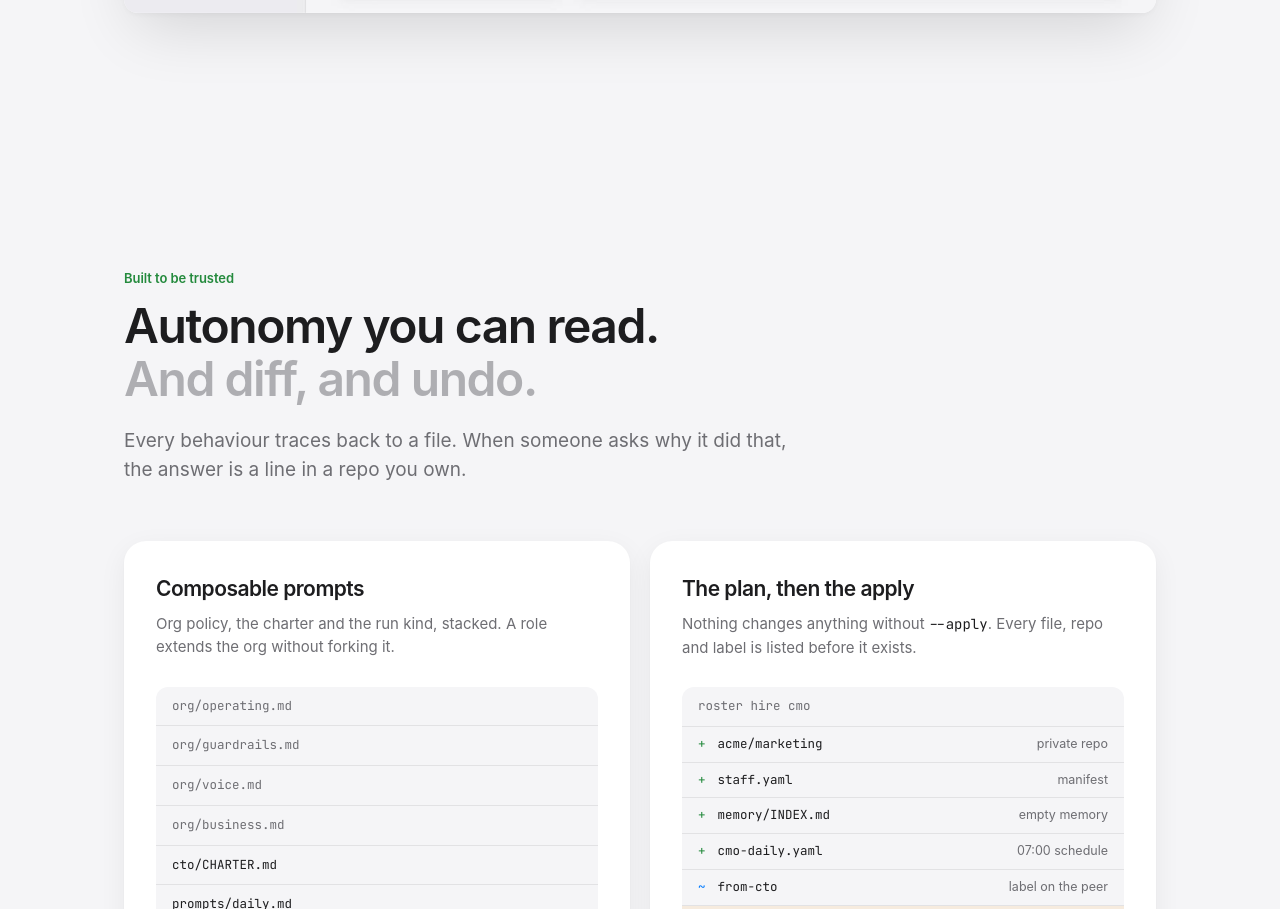
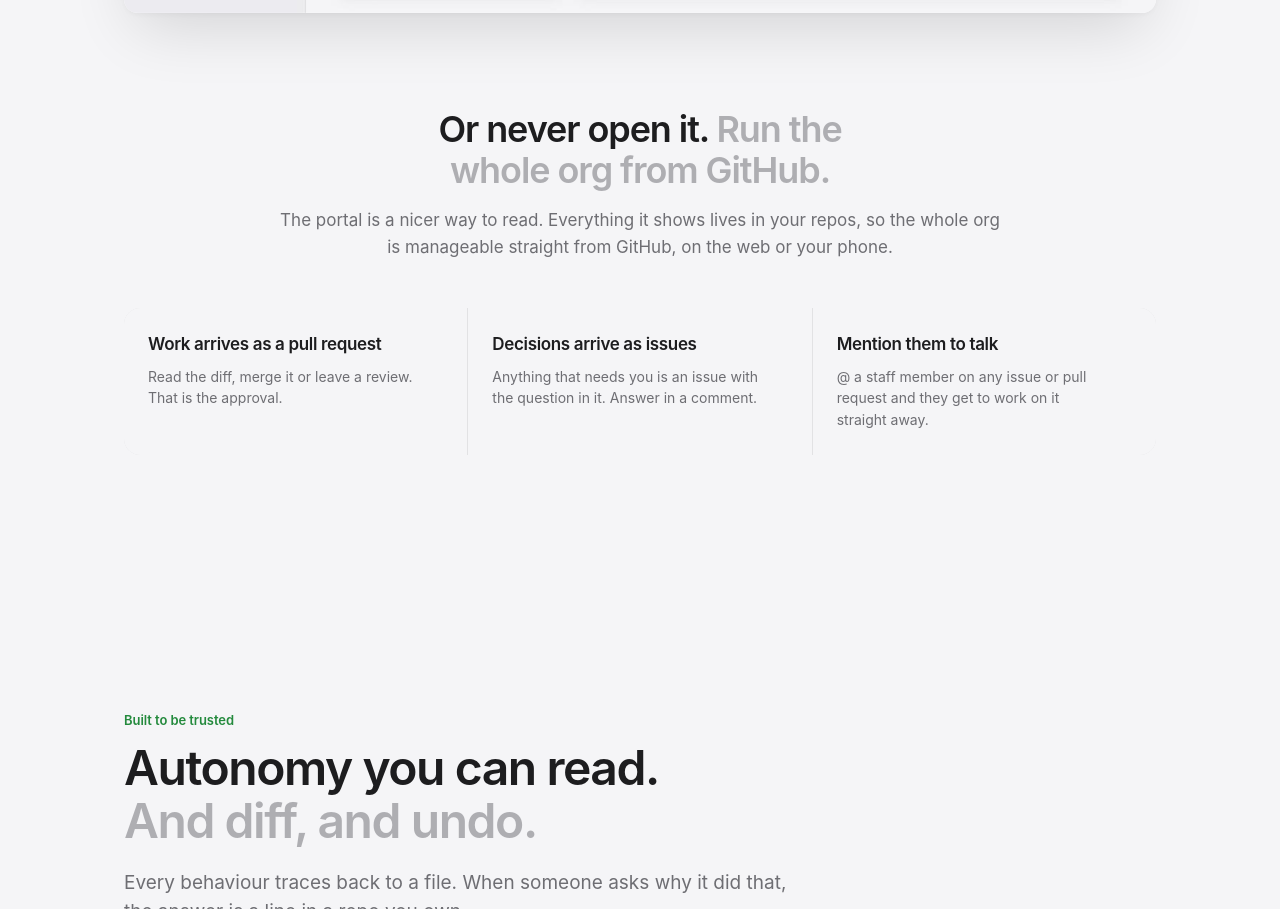
Before and after one commit to Nano-Collective/roster, a Next.js app in the folder website/: page / in a window 1280 px wide. Shown: the part 4295-5204 px from the top of the page. Built offline with nearby package versions, Linux system fonts and the light colour scheme.

Commit message:
docs(website): the portal is optional, the whole org runs from GitHub

```diff
--- a/website/src/components/Showcase.tsx
+++ b/website/src/components/Showcase.tsx
@@ -3,6 +3,21 @@
 import { useState } from "react";
 import { Reveal } from "./Reveal";
 import { Section, SectionHead, Soft } from "./Section";
+
+const onGithub = [
+  {
+    title: "Work arrives as a pull request",
+    body: "Read the diff, merge it or leave a review. That is the approval.",
+  },
+  {
+    title: "Decisions arrive as issues",
+    body: "Anything that needs you is an issue with the question in it. Answer in a comment.",
+  },
+  {
+    title: "Mention them to talk",
+    body: "@ a staff member on any issue or pull request and they get to work on it straight away.",
+  },
+];
 
 const screens: { label: string; body: string; src: string; dark?: string }[] = [
   {
@@ -99,6 +114,29 @@ export function Showcase() {
         </div>
         <p className="mt-4 text-center text-[13px] text-fg-3 sm:hidden">Swipe to look around · tap to open full size</p>
       </Reveal>
+
+      {/* the portal is optional: everything it shows is on GitHub too */}
+      <Reveal delay={80}>
+        <div className="mx-auto mt-24 max-w-[720px] text-center">
+          <h3 className="text-[28px] font-semibold leading-[1.15] tracking-[-0.03em] sm:text-[36px]">
+            Or never open it. <Soft>Run the whole org from GitHub.</Soft>
+          </h3>
+          <p className="mt-4 text-[17px] leading-[1.55] text-fg-2">
+            The portal is a nicer way to read. Everything it shows lives in your repos, so the whole
+            org is manageable straight from GitHub, on the web or your phone.
+          </p>
+        </div>
+      </Reveal>
+      <div className="mt-12 grid gap-px overflow-hidden rounded-2xl bg-line md:grid-cols-3">
+        {onGithub.map((g, i) => (
+          <Reveal key={g.title} delay={i * 70} className="bg-bg-2">
+            <div className="h-full p-6 md:pr-8">
+              <div className="text-[17px] font-semibold tracking-[-0.02em]">{g.title}</div>
+              <p className="mt-2 text-[14px] leading-[1.55] text-fg-2">{g.body}</p>
+            </div>
+          </Reveal>
+        ))}
+      </div>
     </Section>
   );
 }
```
